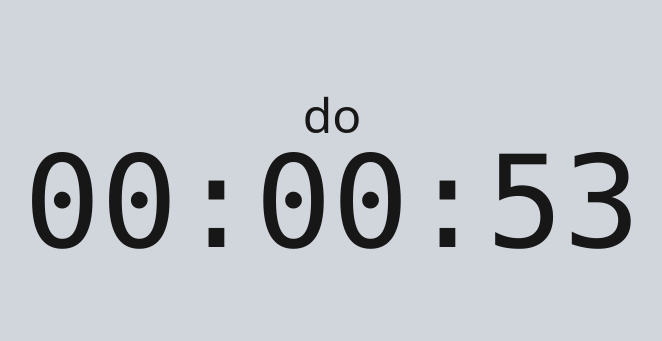
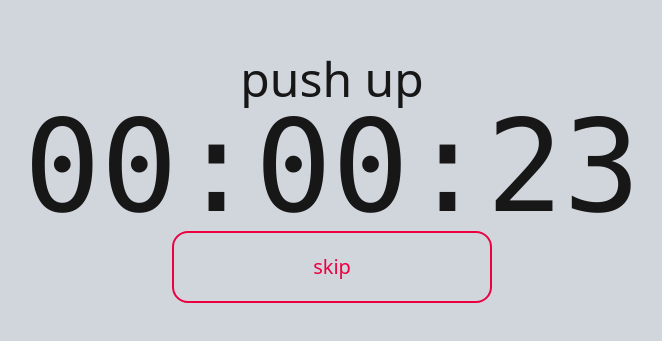
Before and after one commit to tuananh0333/fitness-counter, a React (Vite) app: page / in a window 1280 px wide. Shown: the part 221-562 px from the top of the page, without its empty margins (308-970 px from the left). Built offline with nearby package versions, Linux system fonts and the light colour scheme.

Commit message:
skip button

```diff
--- a/src/App.tsx
+++ b/src/App.tsx
@@ -4,14 +4,16 @@ import {useEffect, useState} from "react";
 import classNames from "classnames";
 
 const steps: Step[] = [
-  {type: 'do', time: 60},
-  {type: 'rest', time: 5},
-  {type: 'do', time: 5},
+  {type: 'do', time: 30, description: 'push up'},
+  {type: 'rest', time: 50},
+  {type: 'do', time: 100},
+  {type: 'do', time: 125, description: 'squat'},
+  {type: 'rest', time: 30000}
 ]
 
 function App() {
   const [currentStepIndex, setCurrentStepIndex] = useState(0);
-  const [currentStep, setCurrentStep] = useState<Step|null>();
+  const [currentStep, setCurrentStep] = useState<Step | null>();
   const [workoutEnded, setWorkoutEnded] = useState(false);
   const timedOut = () => {
     // temporary set to reset step timeout
@@ -26,16 +28,26 @@ function App() {
     setCurrentStep(steps[currentStepIndex]);
   }, [currentStepIndex]);
 
+  const onSkip = () => {
+    timedOut();
+  }
+
   if (!currentStep) return null;
   return (
     <div className={classNames("w-full h-full flex justify-center items-center text-center transition-all", {
       'bg-neutral-900 text-gray-300': workoutEnded || currentStep.type === 'rest',
       'bg-gray-300 text-neutral-900': !workoutEnded && currentStep.type === 'do',
     })}>
-      {workoutEnded ? <section className={'text-5xl'}>ended</section> : <section>
-        <span className={'text-5xl'} >{currentStep.type}</span>
-        <CountDown time={currentStep.time} timedOut={() => timedOut()}/>
-      </section>}
+      {workoutEnded ? <section className={'text-5xl'}>ended</section> :
+        <>
+          <section>
+            <span className={'text-5xl'}>{currentStep.description ?? currentStep.type}</span>
+            <CountDown time={currentStep.time} timedOut={() => timedOut()}/>
+            <button className={'p-5 w-xs rounded-2xl border-2 border-rose-600 text-rose-600 text-xl hover:bg-rose-800 hover:text-gray-300 active:bg-rose-950'}
+                    onClick={onSkip}
+            >skip</button>
+          </section>
+        </>}
     </div>
   )
 }
```
